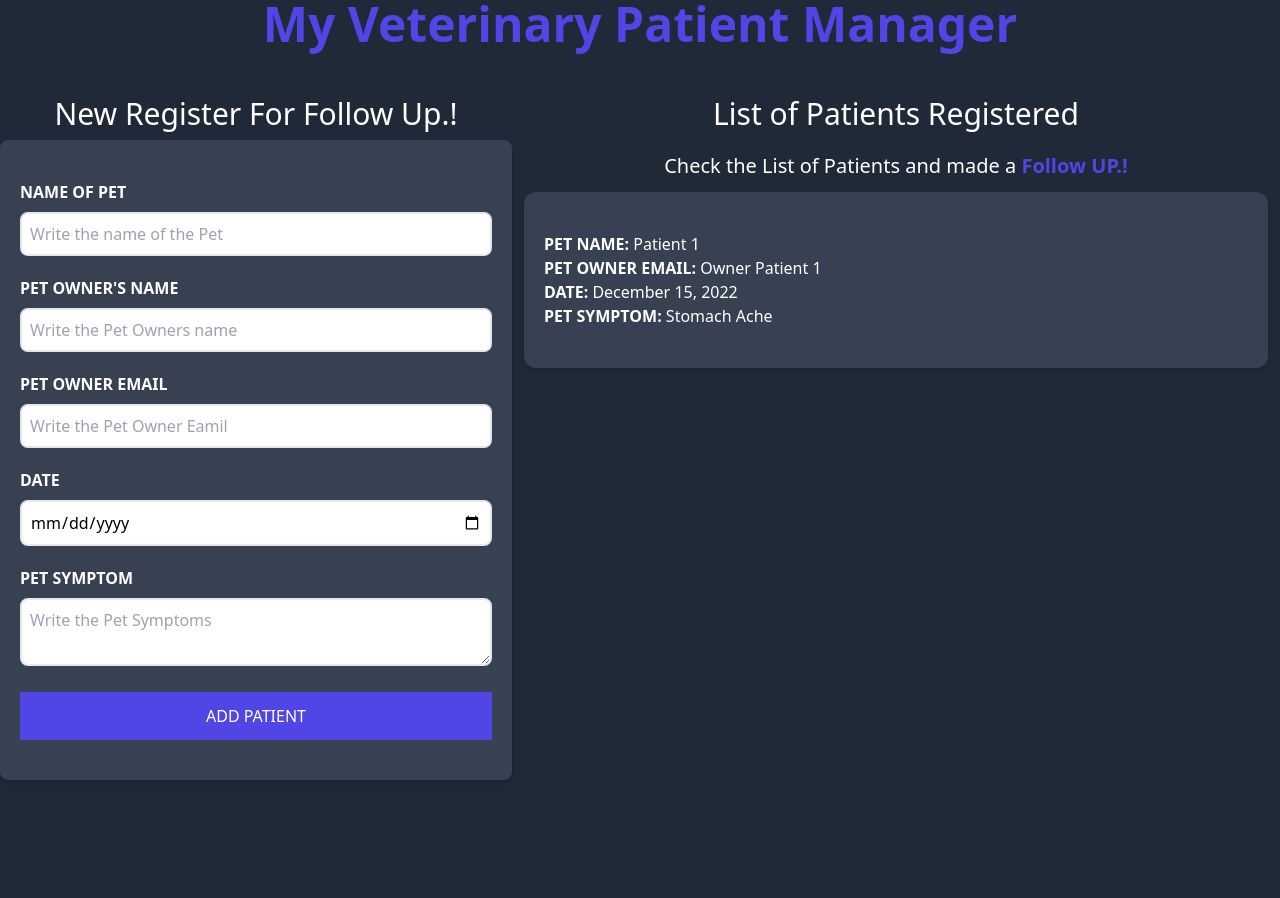
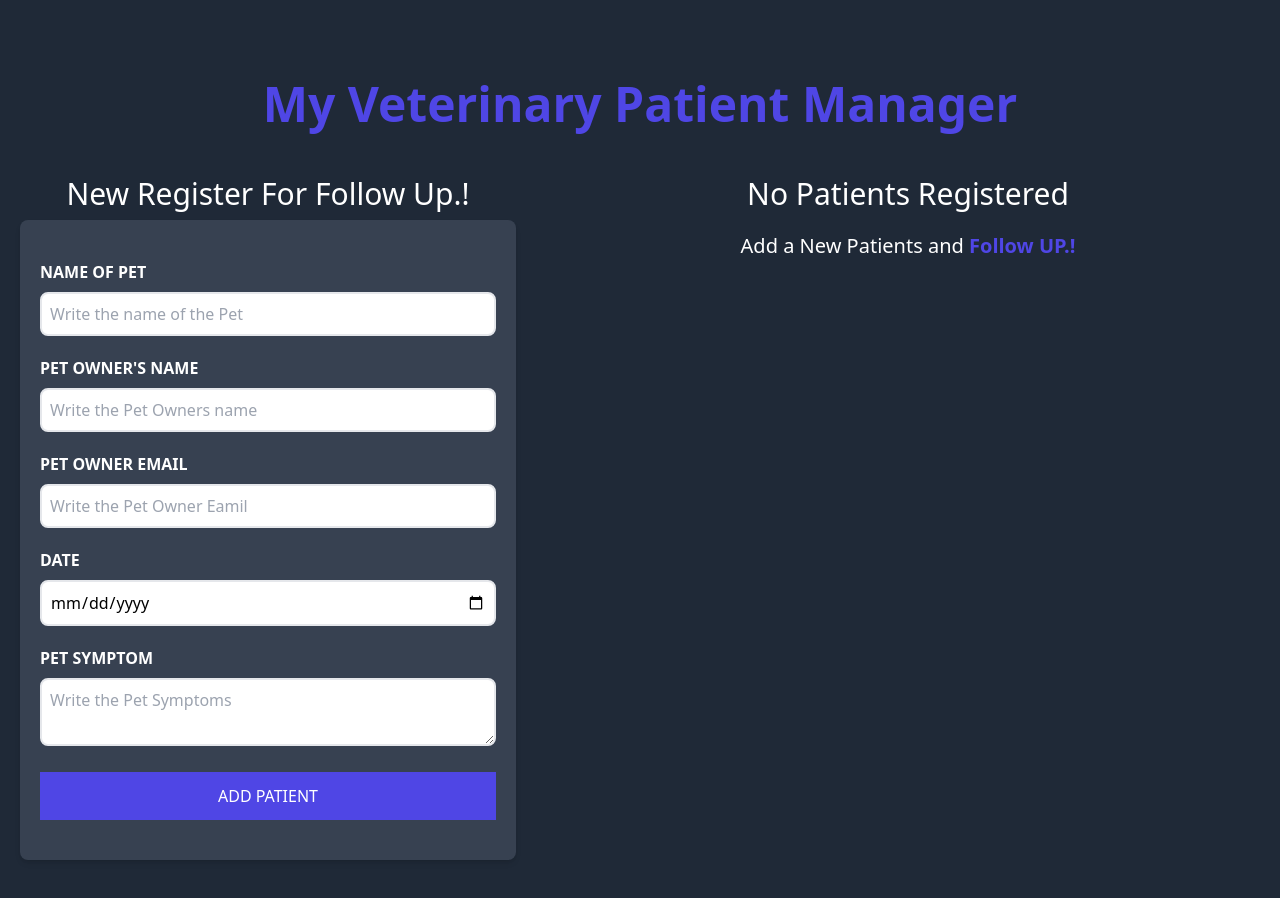
Before and after one commit to MROMERO2100/react-vet-patients, a React (Vite) app: page / in a window 1280 px wide. Shown: the top 898 px of the page. Built offline with nearby package versions, Linux system fonts and the light colour scheme.

Commit message:
Adding a Error Component, a Validations to Patient Form, prop, for the List of patients Components

```diff
--- a/src/App.jsx
+++ b/src/App.jsx
@@ -1,14 +1,23 @@
+import { useState, useEffect } from 'react'
 import Formulario from "./components/Formulario"
 import Header from "./components/Header"
 import ListadoPacientes from "./components/ListadoPacientes"
 
 function App() {
+  const [paciente, setPaciente] = useState([]);
+
   return (
-    <div className="container">
+    <div className="container mx-auto mt-20">
       <Header />
       <div className="mt-12 md:flex">
-        <Formulario />
-        <ListadoPacientes />
+        <Formulario
+          paciente={paciente}
+          setPaciente={setPaciente}
+        />
+        <ListadoPacientes
+          paciente={paciente}
+          setPaciente={setPaciente}
+        />
       </div>
     </div>
   )
--- /dev/null
+++ b/src/components/Error.jsx
@@ -0,0 +1,11 @@
+import { useState, useEffect } from 'react'
+
+const Error = ({ children }) => {
+    return (
+        <div className='bg-red-800 text-white text-center p-3 uppercase font-bold mb-3 rounded-md'>
+            {children}
+        </div>
+    )
+}
+
+export default Error
--- a/src/components/Formulario.jsx
+++ b/src/components/Formulario.jsx
@@ -1,12 +1,62 @@
-import React from 'react'
+import { useState, useEffect } from 'react'
+import Error from './Error';
 
-const Formulario = () => {
+const Formulario = ({ paciente, setPaciente }) => {
+    const [petName, setPetName] = useState('');
+    const [petOwnerName, setpetOwnerName] = useState('');
+    const [petOwnerEnmail, setpetOwnerEnmail] = useState('');
+    const [petDate, setpetDate] = useState('');
+    const [petSymptom, setpetSymptom] = useState('');
+
+    const [error, setError] = useState(false);
+    const [mesajeError, setmesajeError] = useState('');
+
+    const generarId = () => {
+        const random = Math.random().toString(36).substr(2);
+        const fecha = Date.now().toString(36);
+
+        return random+fecha;
+    }
+
+    const handleSubmit = (e) => {
+        e.preventDefault();
+        //VALIDACIONES DEL FORMULARIO.
+        if ([petName, petOwnerName, petOwnerEnmail, petDate, petSymptom].includes('')) {
+            setError(true);
+            setmesajeError('Todos los Campos son Obligatorios.!')
+        } else {
+            setError(false);
+            setmesajeError('')
+        }
+
+        const objPaciente = {
+            petName,
+            petOwnerName,
+            petOwnerEnmail,
+            petDate,
+            petSymptom,
+            id: generarId()
+        }
+        //console.log(objPaciente)
+        setPaciente([...paciente, objPaciente])
+        //RESETEAR EL FORMULARIO
+        setPetName('');
+        setpetOwnerName('');
+        setpetOwnerEnmail('');
+        setpetDate('');
+        setpetSymptom('');
+    }
+
     return (
-        <div className='md:w-1/2 lg:w-2/5'>
+        <div className="md:w-1/2 lg:w-2/5 mx-5">
             <h2 className='text-white text-center text-bold text-3xl mb-2'>
                 New Register For Follow Up.!
             </h2>
-            <form className='bg-gray-700 shadow-md rounded-lg py-10 px-5 mb-10'>
+            <form
+                onSubmit={handleSubmit}
+                className='bg-gray-700 shadow-md rounded-lg py-10 px-5 mb-10'
+            >
+                {error && <Error><p>Todos los Campos Son Requeridos</p></Error>}
                 <div className='mb-5'>
                     <label htmlFor='petName' className='text-white block uppercase font-bold'>
                         Name of Pet
@@ -16,6 +66,8 @@ const Formulario = () => {
                         type='text'
                         placeholder='Write the name of the Pet'
                         className='border-2 w-full p-2 mt-2 placeholder-gray-400 rounded-lg'
+                        value={petName}
+                        onChange={(e) => setPetName(e.target.value)}
                     />
                 </div>
                 <div className='mb-5'>
@@ -27,6 +79,8 @@ const Formulario = () => {
                         type='text'
                         placeholder='Write the Pet Owners name'
                         className='border-2 w-full p-2 mt-2 placeholder-gray-400 rounded-lg'
+                        value={petOwnerName}
+                        onChange={(e) => setpetOwnerName(e.target.value)}
                     />
                 </div>
                 <div className='mb-5'>
@@ -38,6 +92,8 @@ const Formulario = () => {
                         type='email'
                         placeholder='Write the Pet Owner Eamil'
                         className='border-2 w-full p-2 mt-2 placeholder-gray-400 rounded-lg'
+                        value={petOwnerEnmail}
+                        onChange={(e) => setpetOwnerEnmail(e.target.value)}
                     />
                 </div>
                 <div className='mb-5'>
@@ -45,9 +101,11 @@ const Formulario = () => {
                         Date
                     </label>
                     <input
-                        id='petRegistrationDate'
+                        id='petDate'
                         type='date'
                         className='border-2 w-full p-2 mt-2 placeholder-gray-400 rounded-lg'
+                        value={petDate}
+                        onChange={(e) => setpetDate(e.target.value)}
                     />
                 </div>
                 <div className='mb-5'>
@@ -58,6 +116,8 @@ const Formulario = () => {
                         id='petSymptom'
                         placeholder='Write the Pet Symptoms'
                         className='border-2 w-full p-2 mt-2 placeholder-gray-400 rounded-lg'
+                        value={petSymptom}
+                        onChange={(e) => setpetSymptom(e.target.value)}
                     />
                 </div>
                 <input
--- a/src/components/ListadoPacientes.jsx
+++ b/src/components/ListadoPacientes.jsx
@@ -1,9 +1,12 @@
-import React from 'react'
+import { useState, useEffect } from 'react'
 import Pacientes from './Pacientes'
 
-const ListadoPacientes = () => {
+const ListadoPacientes = ({ paciente }) => {
     return (
-        <div className='md:w-1/2 lg:w-3/5 md:h-screen overflow-y-scroll'>
+        <div className="md:w-1/2 lg:w-3/5 md:h-screen overflow-y-scroll">
+            {paciente && paciente.length ?
+                (
+                    <>
                         <h2 className='text-white text-center text-bold text-3xl'>
                             List of Patients Registered
                         </h2>
@@ -11,7 +14,25 @@ const ListadoPacientes = () => {
                             Check the List of Patients and made a {''}
                             <span className='text-indigo-600 font-bold'>Follow UP.!</span>
                         </p>
-            <Pacientes />
+                        {paciente.map(paciente => (
+                            <Pacientes
+                                key={paciente.id}
+                                paciente={paciente}
+                            />
+                        ))}
+                    </>
+                ) :
+                (
+                    <>
+                        <h2 className='text-white text-center text-bold text-3xl'>
+                            No Patients Registered
+                        </h2>
+                        <p className='text-white text-center text-xl mt-5'>
+                            Add a New Patients and {''}
+                            <span className='text-indigo-600 font-bold'>Follow UP.!</span>
+                        </p>
+                    </>
+                )}
         </div>
     )
 }
--- a/src/components/Pacientes.jsx
+++ b/src/components/Pacientes.jsx
@@ -1,23 +1,30 @@
-import React from 'react'
+import { useState, useEffect } from 'react'
 
-const Pacientes = () => {
+const Pacientes = ({ paciente }) => {
+
+    const { petName, petOwnerName, petOwnerEnmail, petDate, petSymptom } = paciente;
+
     return (
-        <div className='m-3 bg-gray-700 shadow-md px-5 py-10 rounded-xl'>
+        <div className='mx-5 bg-gray-700 shadow-md px-5 py-10 rounded-xl'>
             <p className='font-bold text-white uppercase'>
                 Pet Name: {''}
-                <span className='font-normal normal-case'>Patient 1</span>
+                <span className='font-normal normal-case'>{petName}</span>
+            </p>
+            <p className='font-bold text-white uppercase'>
+                Pet Owner Name: {''}
+                <span className='font-normal normal-case'>{petOwnerName}</span>
             </p>
             <p className='font-bold text-white uppercase'>
                 Pet Owner Email: {''}
-                <span className='font-normal normal-case'>Owner Patient 1</span>
+                <span className='font-normal normal-case'>{petOwnerEnmail}</span>
             </p>
             <p className='font-bold text-white uppercase'>
                 Date: {''}
-                <span className='font-normal normal-case'>December 15, 2022</span>
+                <span className='font-normal normal-case'>{petDate}</span>
             </p>
             <p className='font-bold text-white uppercase'>
                 Pet Symptom: {''}
-                <span className='font-normal normal-case'>Stomach Ache</span>
+                <span className='font-normal normal-case'>{petSymptom}</span>
             </p>
         </div>
     )
```
Lines whose indentation alone changed are shown as unchanged.
